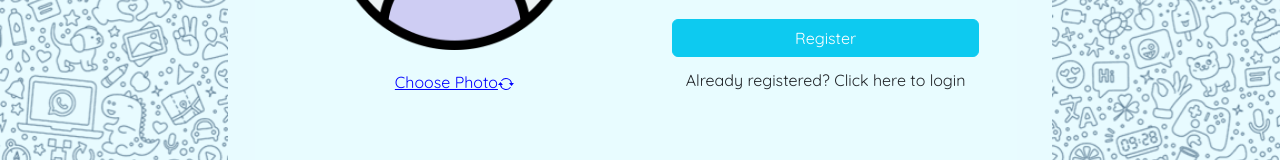
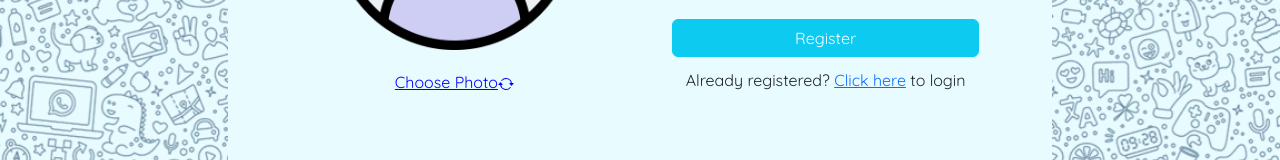
Before and after one commit to nshakedsl/PitputitReact, a React (Create React App) app in the folder client/: page /register in a window 1280 px wide. Shown: the part 456-616 px from the top of the page. Built offline with nearby package versions, Linux system fonts and the light colour scheme.

Commit message:
pleassssse

```diff
--- a/client/src/components/enteranceComponents/RegisterForm.js
+++ b/client/src/components/enteranceComponents/RegisterForm.js
@@ -195,7 +195,7 @@ function RegisterForm() {
 
 
 
-        <div>Already registered? <a onClick={handleHerfClick} >Click here</a> to login</div>
+        <div>Already registered? <a href="#" onClick={handleHerfClick} >Click here</a> to login</div>
       </div>
     </>
   );
```
